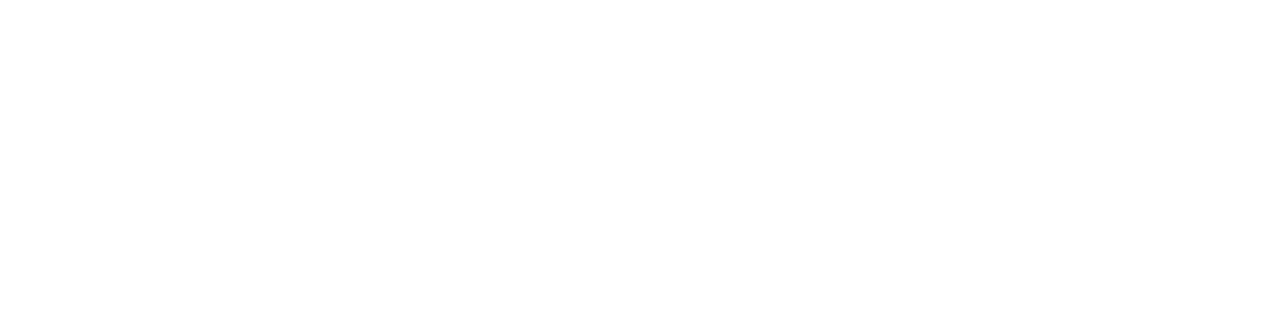
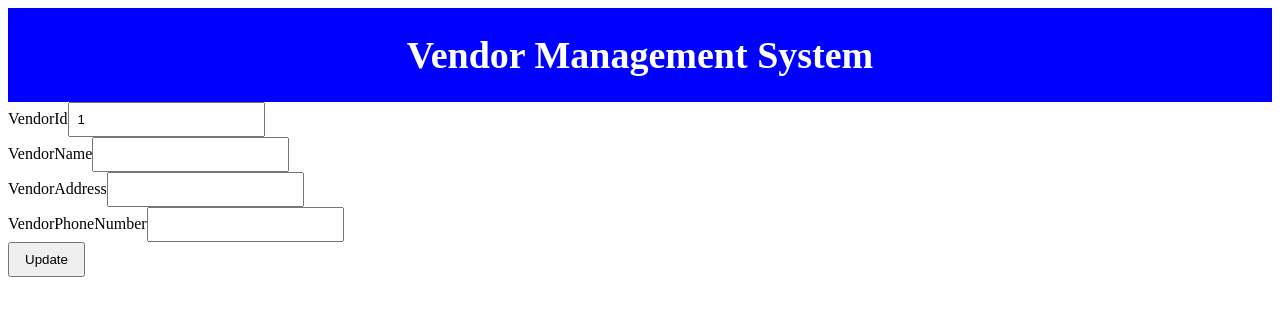
Before and after one commit to harshitalamba11/SpringBoot_CloudVendor, a React (Create React App) app in the folder cloud-vendor-ui/: page /update/1 in a window 1280 px wide. Before the commit this address had no page. Shown: the top 316 px of the page. Built offline with nearby package versions, Linux system fonts and the light colour scheme; no server answers.

Commit message:
Update the CRUD operation (update file)

```diff
--- a/cloud-vendor-ui/src/App.js
+++ b/cloud-vendor-ui/src/App.js
@@ -6,6 +6,7 @@ import Register from './pages/Register';
 import Delete from './pages/delete';
 import Details from './pages/Details';
 import Update from "./pages/Update";
+import UpdateForm from "./pages/UpdateForm";
 
 function App() {
   const [vendorId, setVendorId] = useState("");
@@ -31,29 +32,9 @@ function App() {
           <Route path='/delete' element={<Delete/>}></Route>
           <Route path='/details' element={<Details/>}></Route>
           <Route path='/update' element={<Update/>}></Route>
+          <Route path='/update/:id' element={<UpdateForm/>}></Route>
         </Routes>
       </BrowserRouter>
-      {/* <div className="container">
-      <h2>Cloud Vendor App</h2>
-
-      <input
-        type="text"
-        placeholder="Enter Vendor ID"
-        value={vendorId}
-        onChange={(e) => setVendorId(e.target.value)}
-      />
-
-      <button onClick={getVendor} >Get Vendor</button>
-
-      {vendor && (
-        <div className="card">
-          <p><b>ID:</b> {vendor.vendorId}</p>
-          <p><b>Name:</b> {vendor.vendorName}</p>
-          <p><b>Address:</b> {vendor.vendorAddress}</p>
-          <p><b>Phone:</b> {vendor.vendorPhoneNumber}</p>
-        </div>
-      )}
-      </div> */}
     </>
   );
 }
--- a/cloud-vendor-ui/src/pages/Update.js
+++ b/cloud-vendor-ui/src/pages/Update.js
@@ -15,14 +15,8 @@ const Update=()=>{
     function back_function(){
         navigate('/');
     }
-    function updation(id){
-        fetch(`http://localhost:8080/CloudVendor`,{method:"PUT"})
-        .then(response=>{
-            if(!response.ok){
-                throw new Error("Delete failed");
-            }
-            setdata(res=>res.filter(v=>v.vendorId!==id));
-        }).catch(err => console.error(err));
+    function updation(id) {
+        navigate(`/update/${id}`);
     }
     return(
         <>
@@ -41,7 +35,6 @@ const Update=()=>{
             </div>
             <div className="buttons_form_delete">
                     <button onClick={()=>back_function()} id="back_button_delete">Back</button>
-                    {/* <button onClick={submit} id="submit_register">Register</button> */}
             </div>
             </div>
         </>
--- /dev/null
+++ b/cloud-vendor-ui/src/pages/UpdateForm.js
@@ -0,0 +1,70 @@
+import React ,{useState , useEffect} from 'react';
+import Header from '../components/header';
+import { useNavigate,useParams } from 'react-router-dom';
+import Update from './Update';
+
+const UpdatedForm=()=>{
+    const [name, setName] = useState("");
+    const [address, setAddress] = useState("");
+    const [phone, setPhone] = useState("");
+
+    const {id}=useParams();
+    const [data,setdata]=useState([]);
+    const navigate=useNavigate();
+    useEffect(()=>{
+        fetch(`http://localhost:8080/CloudVendor/${id}`)
+        .then(res=>res.json())
+        .then(r=>{ setName(r.data.vendorName);
+                setAddress(r.data.vendorAddress);
+                setPhone(r.data.vendorPhoneNumber);}
+            )},[id]);
+    const submit=()=>{
+        const vendor = {
+            vendorId: id,
+            vendorName: name,
+            vendorAddress: address,
+            vendorPhoneNumber: phone
+        };
+        fetch('http://localhost:8080/CloudVendor',
+            {method:"PUT",
+            headers:{
+                "Content-Type":"application/json"
+            },
+            body:JSON.stringify(vendor)
+        })
+        .then(res=>res.text())
+        .then(data=>{
+            // alert("Vendor Registered Successfully!");
+            console.log(data);
+        }).catch(err=>console.log(err));
+        navigate('/update');
+    }
+    return(
+        <>
+        <Header/>
+        <div>
+            <div>
+                <label>VendorId</label>
+                <input type="text" value={id} readOnly></input>
+            </div>
+            <div>
+                <label>VendorName</label>
+                <input type="text" value={name} onChange={(e)=> setName(e.target.value)}></input>
+            </div>
+            <div>
+                <label>VendorAddress</label>
+                <input type="text" value={address} onChange={(e)=> setAddress(e.target.value)}></input>
+            </div>
+            <div>
+                <label>VendorPhoneNumber</label>
+                <input type="text" value={phone} onChange={(e)=> setPhone(e.target.value)}></input>
+            </div>
+            <div className="submit_update">
+                <button onClick={submit}>Update</button>
+            </div>
+        </div>
+        </>
+    )
+}
+
+export default UpdatedForm;
```
Also changed, not shown: 1 other file (tests, documents, lock files or other folders).
